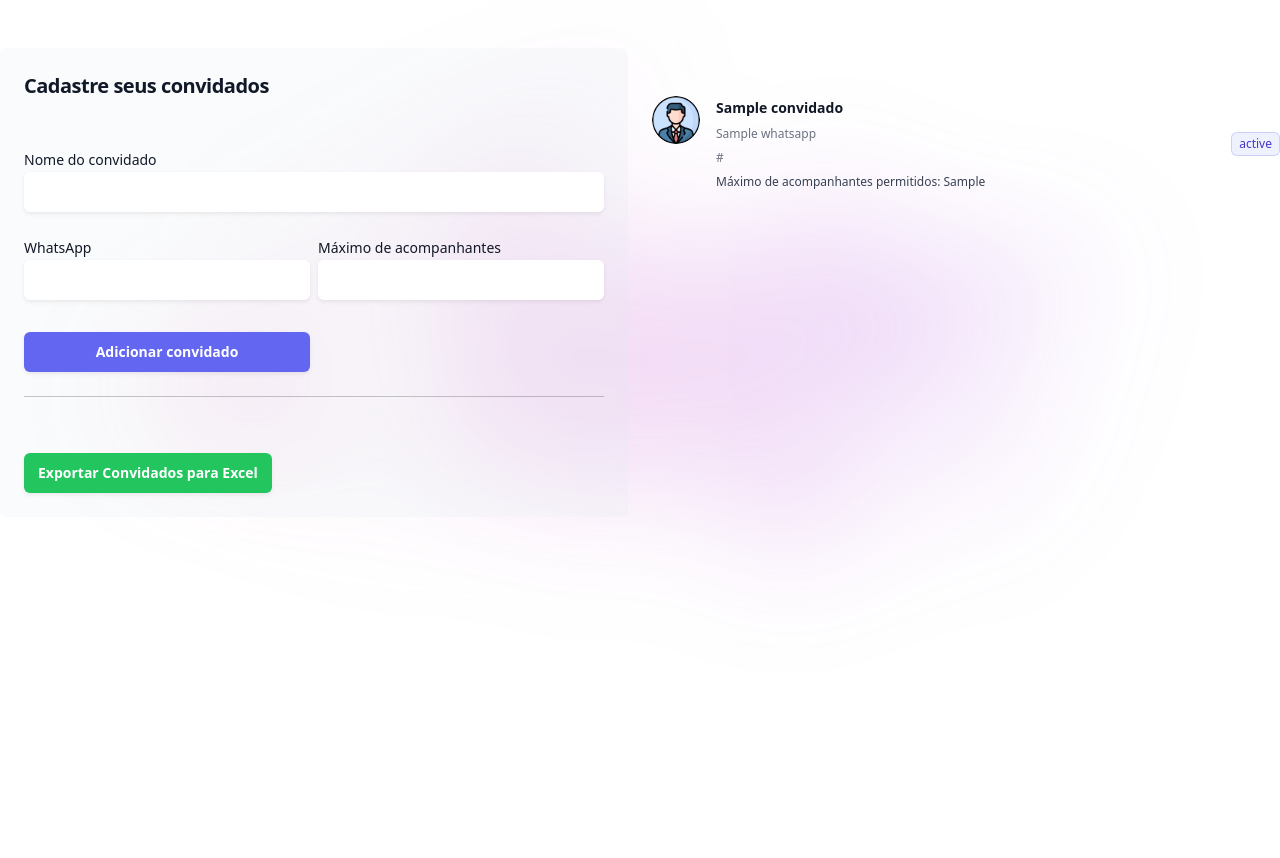
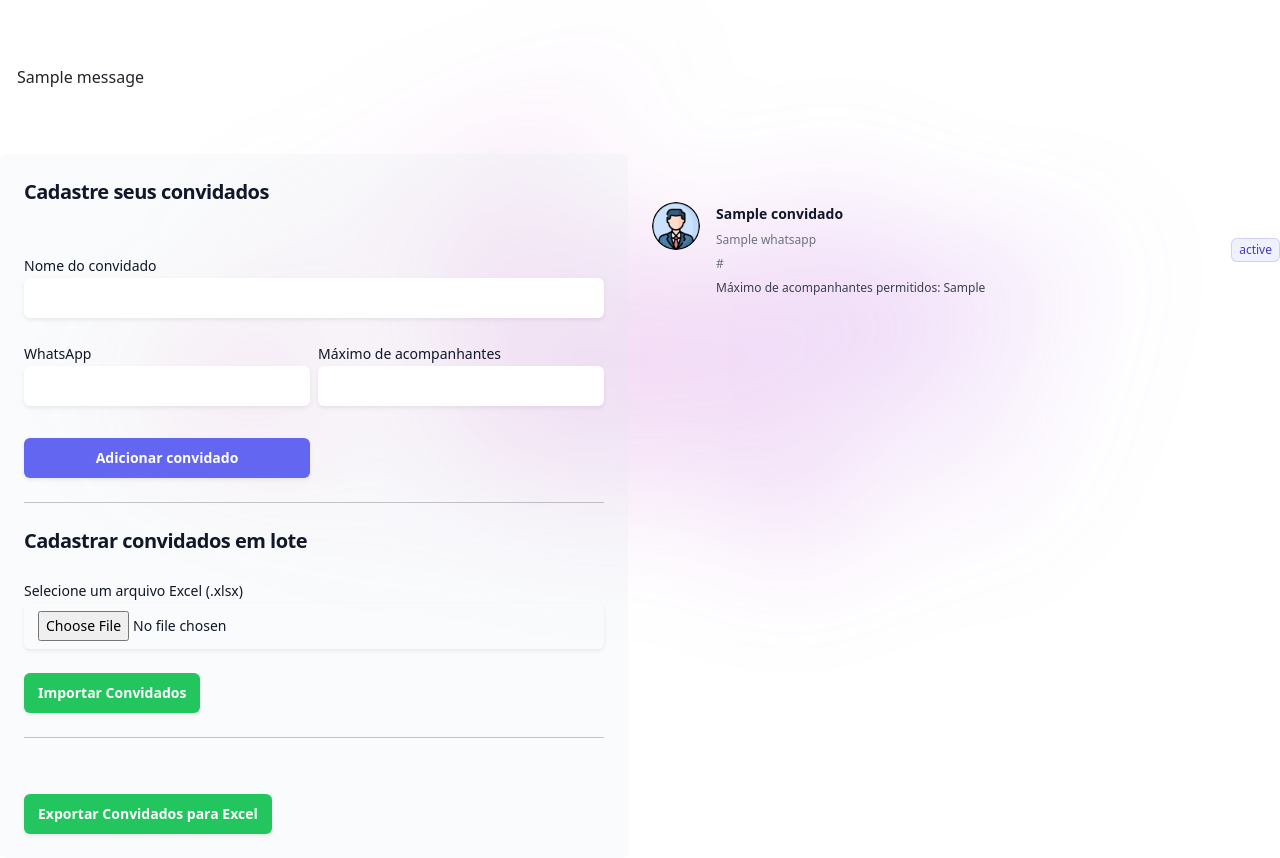
Before and after one commit to warleihc21/eunoiva, a Django app: template noivos/templates/lista_convidados.html in a window 1280 px wide. Before the commit the page ends 548 px from the top, so only its background shows below. Run offline with Django 5.2, Linux system fonts and the light colour scheme; the template is opened without the code that fills it: most values are stand-ins (such as "Sample title", 1, 10 or a date in 2020); one stand-in notice (Sample message) is shown; some libraries are stand-ins or nearby versions.

Commit message:
convidados lote

```diff
--- a/noivos/templates/lista_convidados.html
+++ b/noivos/templates/lista_convidados.html
@@ -2,6 +2,20 @@
 {% load static %}
 {% block 'body' %}
     {% include "partials/navbar.html" %}
+
+    <!-- Bloco de mensagens -->
+    <div class="max-w-7xl mx-auto mt-12">
+      {% if messages %}
+          <div class="max-w-7xl mx-auto mt-12">
+              {% for message in messages %}
+                  <div class="alert {{ message.tags }}">
+                      {{ message }}
+                  </div>
+              {% endfor %}
+          </div>
+      {% endif %}
+
+
       <div class="max-w-7xl mx-auto mt-12">
           <div class="grid gap-4 grid-cols-2">
               <div class="bg-slate-200/20 p-6 rounded-md">
@@ -26,6 +40,18 @@
                 <br>
                 <hr>
                 <br>
+                <!-- Formulário para upload de arquivo Excel -->
+                <form action="{% url 'lista_convidados' %}" method="POST" enctype="multipart/form-data">
+                    {% csrf_token %}
+                    <h2 class="text-balance text-xl font-semibold tracking-tight text-gray-900">Cadastrar convidados em lote</h2>
+                    <br>
+                    <label for="file" class="block text-sm leading-6 text-gray-900">Selecione um arquivo Excel (.xlsx)</label>
+                    <input type="file" name="file" accept=".xlsx" class="block w-full rounded-md border-0 px-3.5 py-2 text-gray-900 shadow-sm ring-1 ring-inset ring-gray-300 placeholder:text-gray-400 focus:ring-2 focus:ring-inset focus:ring-indigo-600 sm:text-sm sm:leading-6" required>
+                    <input type="submit" value="Importar Convidados" class="rounded-md mt-4 bg-green-500 px-3.5 py-2.5 text-sm font-semibold text-white shadow-sm hover:bg-green-400">
+                </form>
+                <br>
+                <hr>
+                <br>
                 <div class="grid grid-cols-2 mt-8">
                   <form action="{% url 'exportar_convidados_excel' %}" method="get">
                     <button type="submit" class="rounded-md bg-green-500 px-3.5 py-2.5 text-sm font-semibold text-white shadow-sm hover:bg-green-400">
@@ -36,6 +62,7 @@
               </div>
 
 
+              <!-- Lista de convidados -->
               <div>
                   <ul role="list" class="divide-y divide-gray-100">
                       {% for convidado in convidados %}
@@ -71,4 +98,5 @@
 
           </div>
       </div>
+    </div>
 {% endblock %}
--- a/noivos/urls.py
+++ b/noivos/urls.py
@@ -7,4 +7,5 @@ urlpatterns = [
  path('exportar_convidados_excel/', views.exportar_convidados_excel, name='exportar_convidados_excel'),
  path('excluir_presente/<int:presente_id>/', views.excluir_presente, name='excluir_presente'),
 
+
 ]
```
Also changed, not shown: noivos/views.py (+36 -1 lines). Lines whose indentation alone changed are shown as unchanged.
